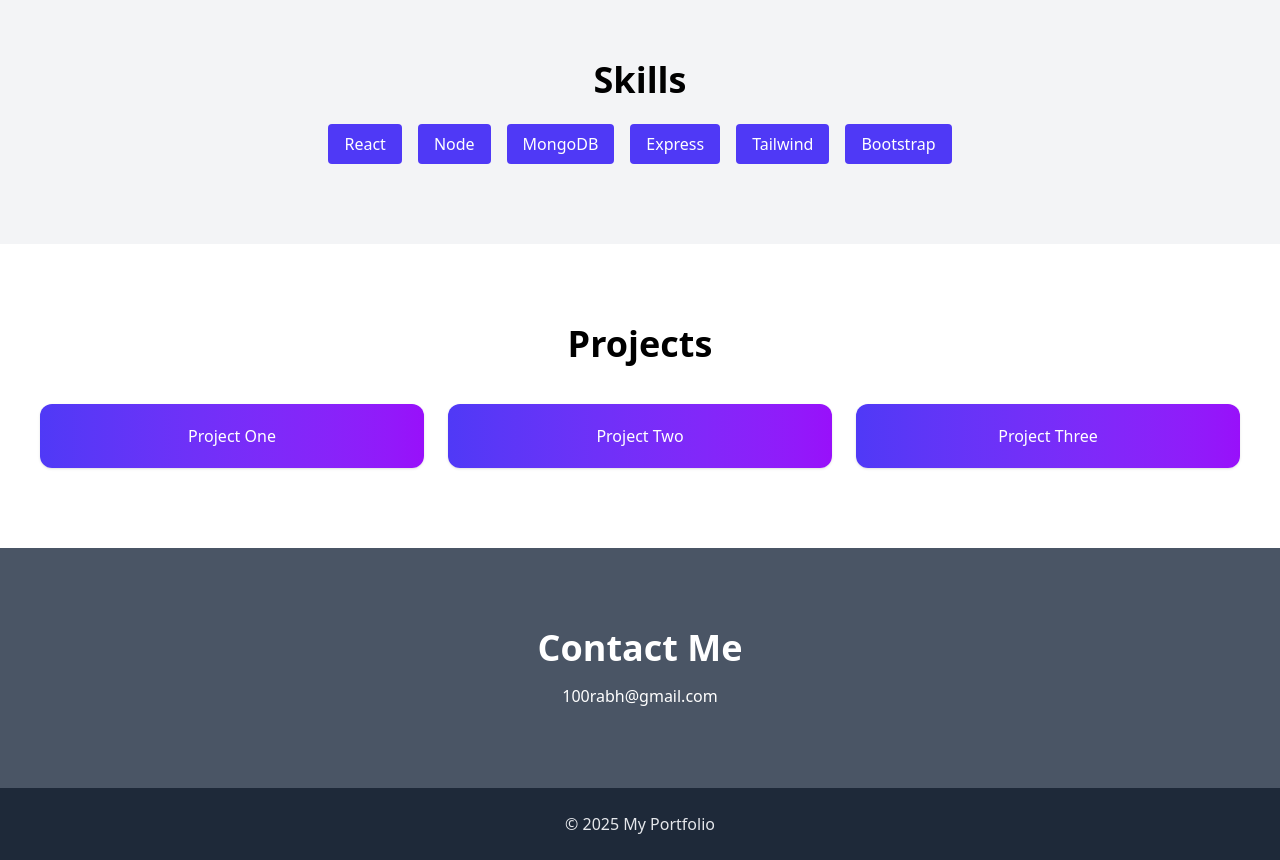
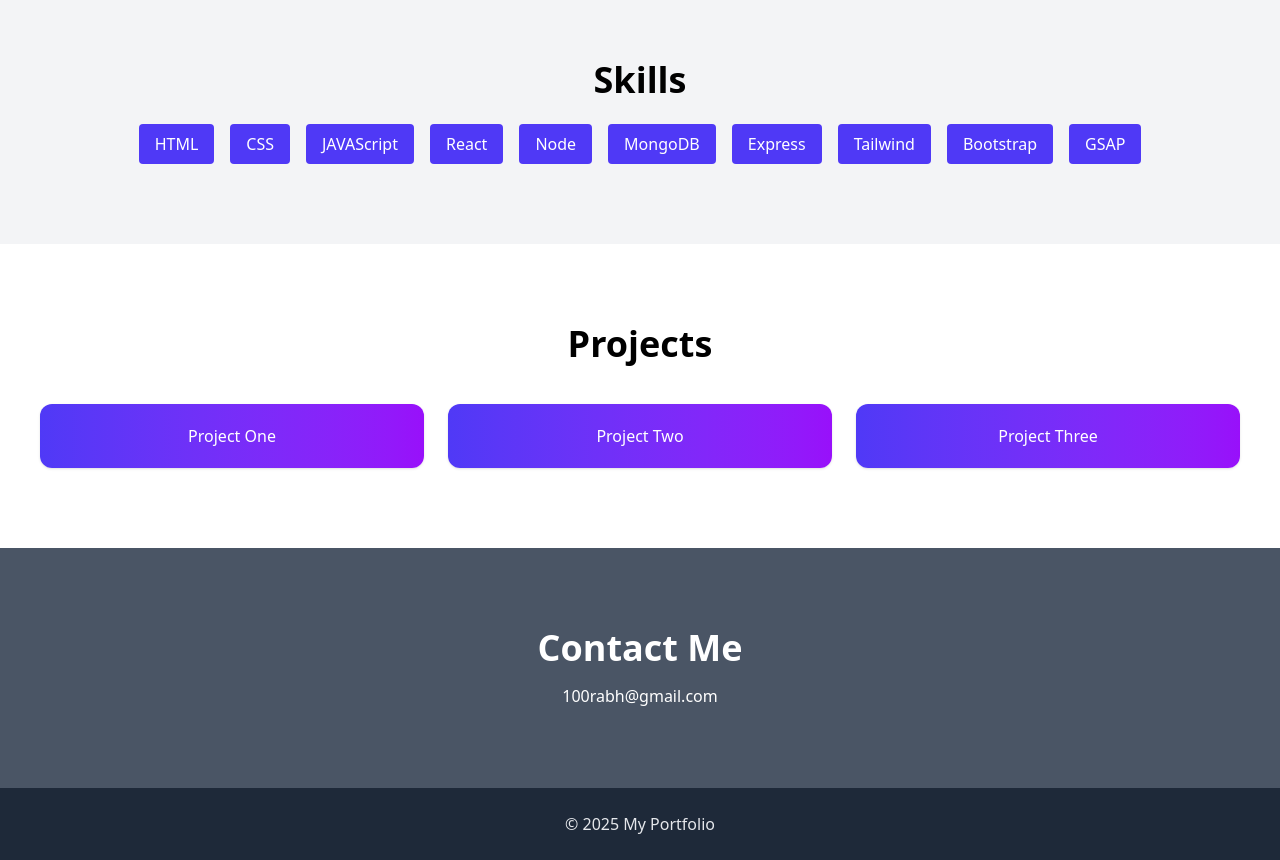
Before and after one commit to saurabh-77777/portfolio2, a React app: page / in a window 1280 px wide. Shown: the part 1060-1920 px from the top of the page. Built offline with nearby package versions, Linux system fonts and the light colour scheme; the HTML template or start-up script is replaced by a standard one.

Commit message:
Add GSAP to skills list in Skills component

```diff
--- a/src/components/Skills.jsx
+++ b/src/components/Skills.jsx
@@ -1,5 +1,5 @@
 export default function Skills() {
-  const skills = ["React", "Node", "MongoDB", "Express", "Tailwind","Bootstrap"];
+  const skills = ["HTML","CSS","JAVAScript","React", "Node", "MongoDB", "Express", "Tailwind","Bootstrap","GSAP"];
 
   return (
     <section className="py-20 bg-gray-100 text-center">
```
